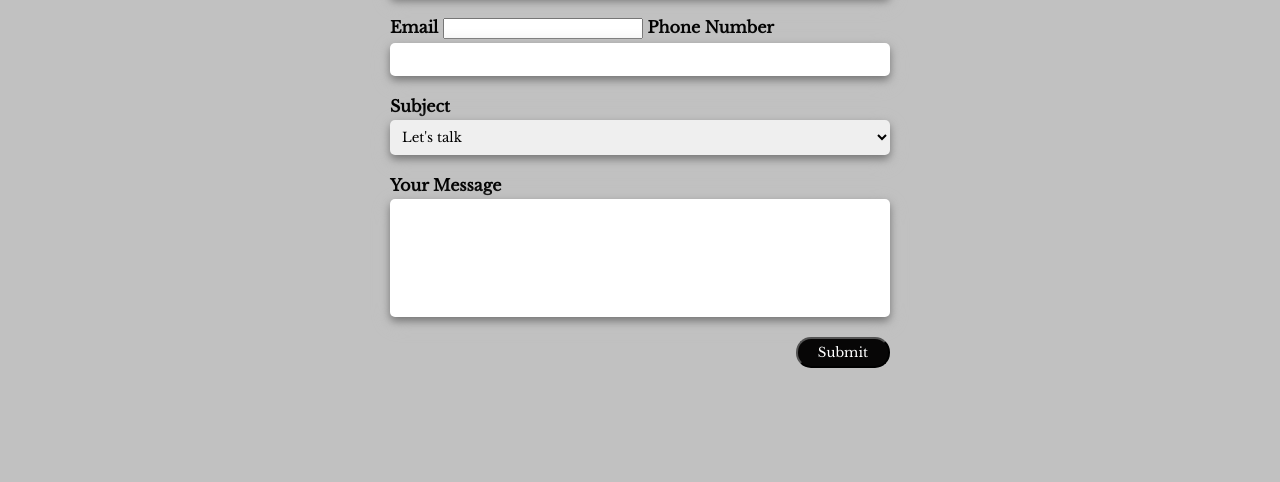
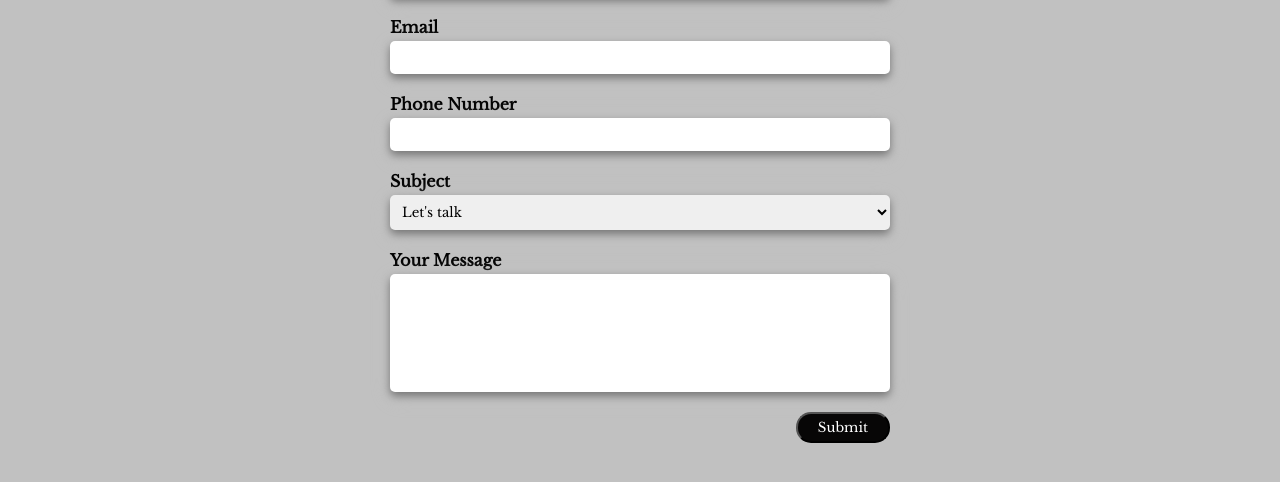
Before and after one commit to VindoKountur/Personal_Web_LifeindoKountur_Day12, a plain HTML site: page contactme.html in a window 1280 px wide. Shown: the part 224-706 px from the top of the page. Drawn offline with nearby package versions, Linux system fonts and the light colour scheme.

Commit message:
input type email & show project fix

```diff
--- a/assets/css/style.css
+++ b/assets/css/style.css
@@ -139,7 +139,7 @@ section {
   font-weight: 600;
 }
 
-.form-container input[type=text], input[type=date], input[type=file], select, textarea {
+.form-container input[type=text], input[type=date], input[type=file], input[type=email], select, textarea {
   margin-top: 4px;
   width: 100%;
   padding: 8px;
--- a/assets/js/script.js
+++ b/assets/js/script.js
@@ -127,5 +127,3 @@ function showProjectList() {
         `;
   }
 }
-
-showProjectList();
```
Also changed, not shown: myproject.html (+3 -0 lines).
